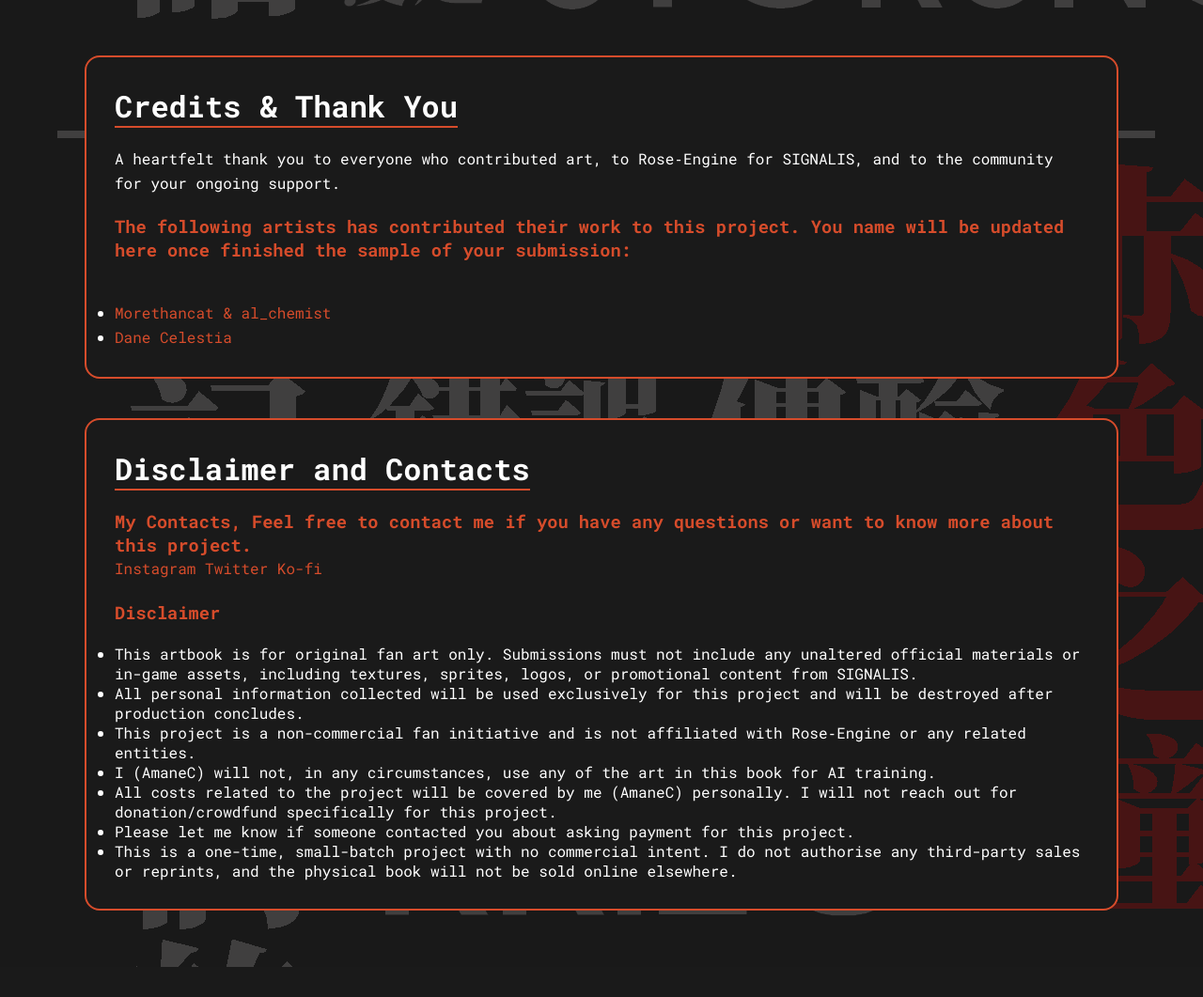
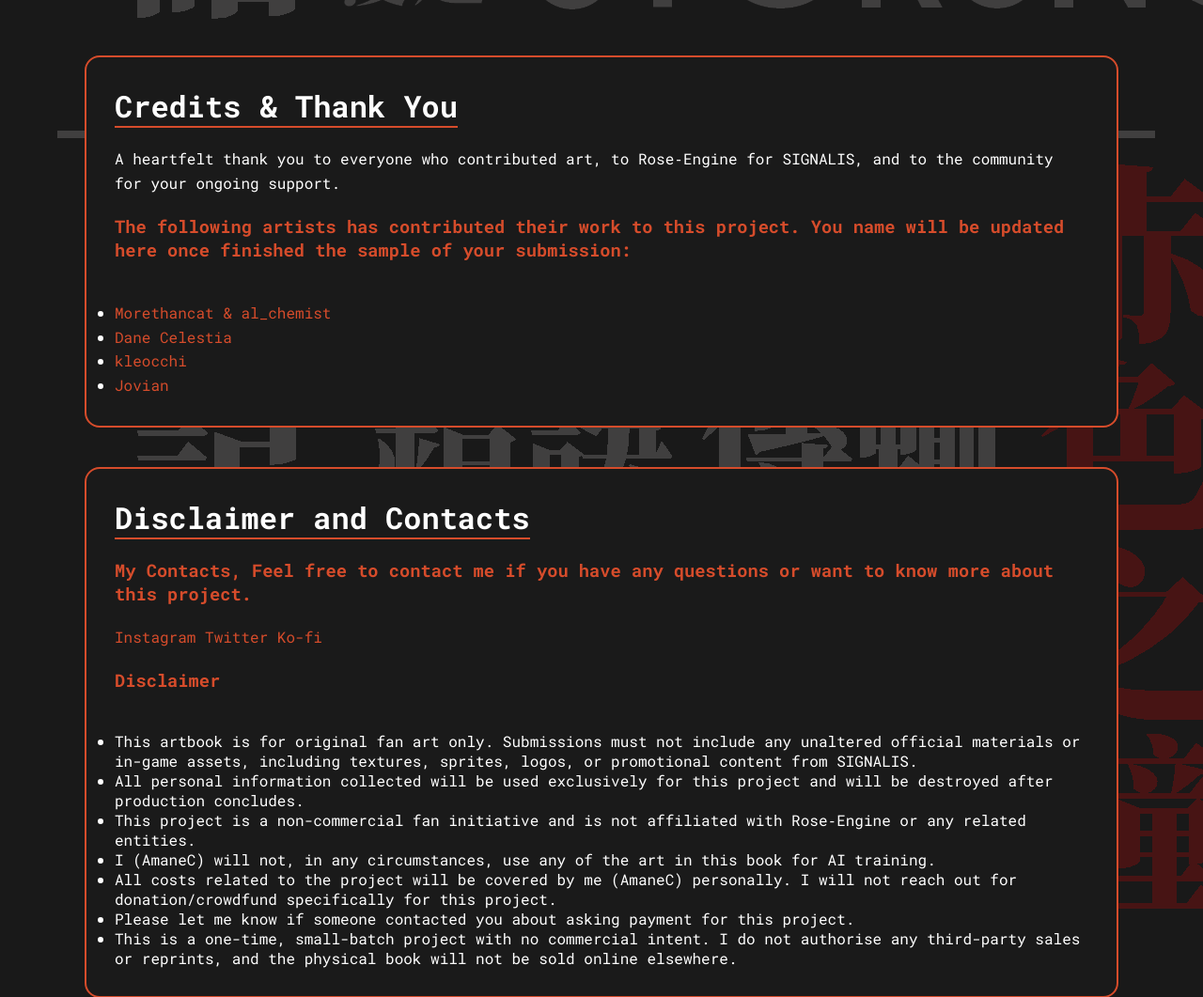
Before and after one commit to MikeCraftz/signalis_community_artbook_site, a Flask app: page / in a window 1280 px wide. Shown: the part 4696-5757 px from the top of the page at 94% size. Before the commit the page ends 5725 px from the top, so only its background shows below. Run offline with Flask 3, Linux system fonts and the light colour scheme.

Commit message:
update artist list

```diff
--- a/templates/index.html
+++ b/templates/index.html
@@ -186,6 +186,8 @@
             <ul>
                 <li><a href="https://www.instagram.com/ms_al_chemist" target="_blank">Morethancat & al_chemist</a></li>
                 <li><a href="https://x.com/DaneCelestia" target="_blank">Dane Celestia</a></li>
+                <li><a href="https://x.com/kleocchi" target="_blank">kleocchi</a></li>
+                <li><a href="https://x.com/Jovianwishes" target="_blank">Jovian</a></li>
             </ul>
         </div>
         <br /><br />
@@ -193,6 +195,7 @@
             <h2>Disclaimer and Contacts</h2>
             <br />
             <h3>My Contacts, Feel free to contact me if you have any questions or want to know more about this project.</h3>
+            <br />
             <p>
                 <a href="https://www.instagram.com/amanetatec/" target="_blank">Instagram</a>
                 <a href="https://x.com/amanetate10945" target="_blank">Twitter</a>
@@ -200,6 +203,7 @@
             </p>
             <br />
             <h3>Disclaimer</h3>
+            <br />
             <br />
             <ul>
                 <li>This artbook is for original fan art only. Submissions must not include any unaltered official materials or in-game assets, including textures, sprites, logos, or promotional content from SIGNALIS.</li>
```
